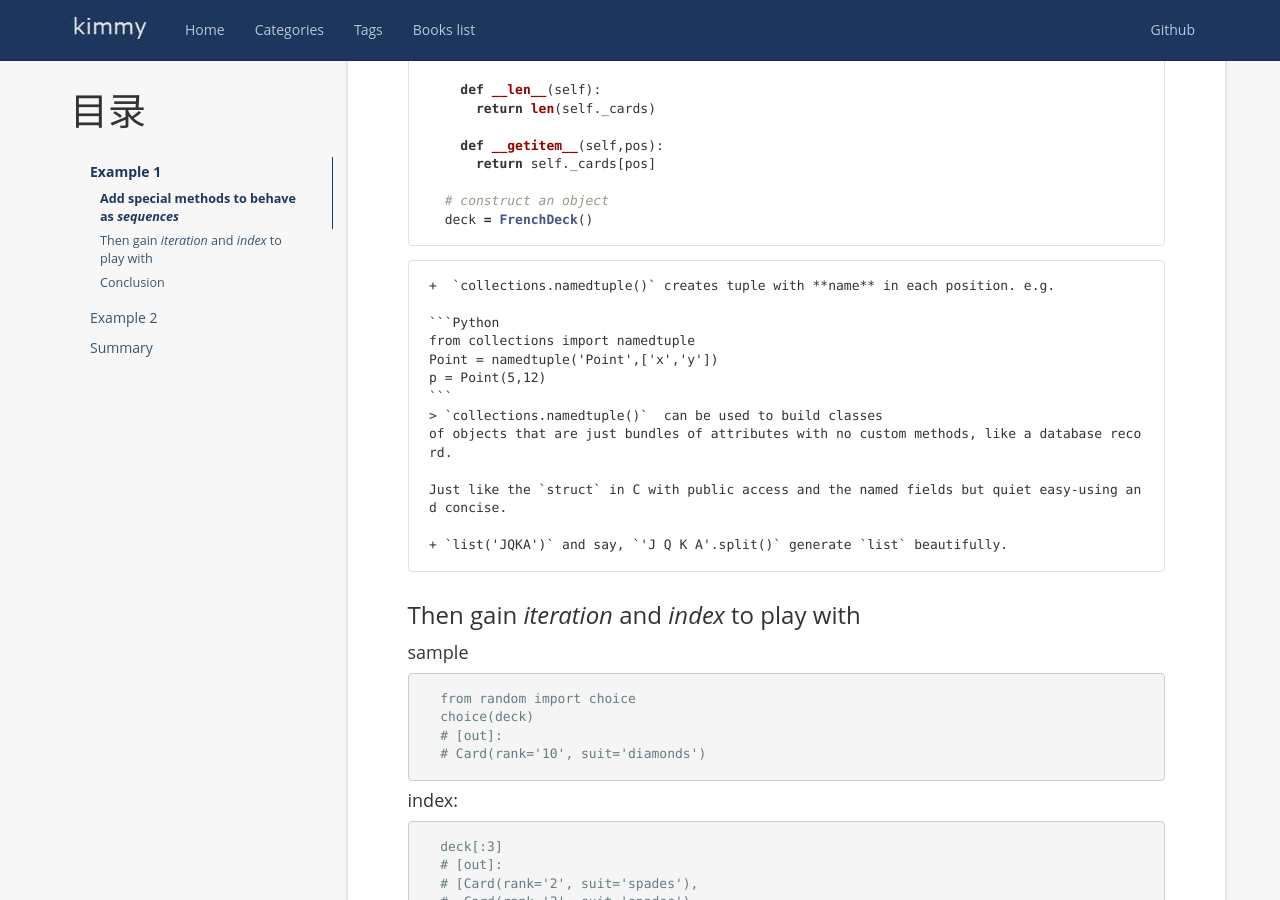
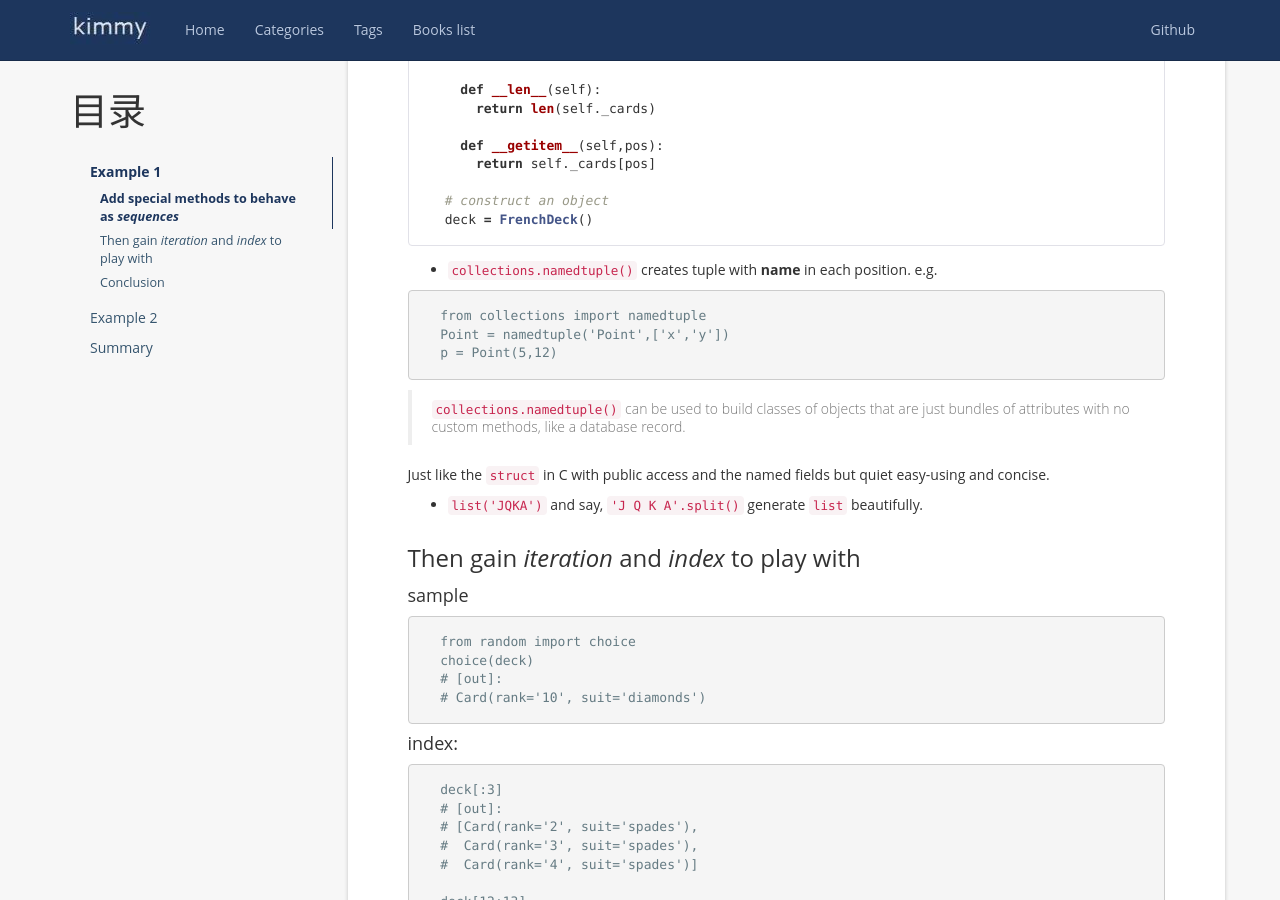
Before and after one commit to jkarakas/zengyu714.github.io, a Jekyll site: the page built from _posts/2017-02-07-fluent-python-01.md, in a window 1280 px wide and 900 px high, scrolled down 777 px. Built offline with Jekyll 4.4.1, drawn with Linux system fonts in a browser that asks for light colours; nearby versions of some CDN libraries; comment, search, counter and statistics services are not loaded; some of the changed lines change nothing that is shown; some of the changed text lies outside the part shown.

Commit message:
Update post
Markdown files looks strange when open the webs from outer site.

````diff
--- a/_posts/2017-02-07-fluent-python-01.md
+++ b/_posts/2017-02-07-fluent-python-01.md
@@ -43,21 +43,22 @@ tags:
   deck = FrenchDeck()
   ```
 
-    +  `collections.namedtuple()` creates tuple with **name** in each position. e.g.
+  + `collections.namedtuple()` creates tuple with **name** in each position. e.g.
 
-    ```Python
-    from collections import namedtuple
-    Point = namedtuple('Point',['x','y'])
-    p = Point(5,12)
-    ```
-    > `collections.namedtuple()`  can be used to build classes
-    of objects that are just bundles of attributes with no custom methods, like a database record.
+  ```Python
+  from collections import namedtuple
+  Point = namedtuple('Point',['x','y'])
+  p = Point(5,12)
+  ```
+  > `collections.namedtuple()`  can be used to build classes
+  of objects that are just bundles of attributes with no custom methods, like a database record.
 
-    Just like the `struct` in C with public access and the named fields but quiet easy-using and concise.
+  Just like the `struct` in C with public access and the named fields but quiet easy-using and concise.
 
-    + `list('JQKA')` and say, `'J Q K A'.split()` generate `list` beautifully.
+  + `list('JQKA')` and say, `'J Q K A'.split()` generate `list` beautifully.
 
 ### Then gain *iteration* and *index* to play with
+
 #### sample
   ```Python
   from random import choice
@@ -88,6 +89,7 @@ tags:
   **Supplement**: Accessing Lists
 
   + L[i:j] returns a new list, containing the objects between i and j
+
   ```python
   n = len(L)
   item = L[index]
@@ -96,14 +98,15 @@ tags:
 
   + Lists also support slice *steps*:
   seq = L[start:stop:step]
+
   ```python
   seq = L[::2] # get every other item, starting with the first
   seq = L[1::2] # get every other item, starting with the second
   ```
 
 #### sort
+  ```python
 
-  ```python
   suit_values = dict(spades = 3, hearts = 2, diamonds = 1, clubs = 0)
 
   def spades_high(card):
@@ -147,12 +150,13 @@ class Vector:
     def __mul__(self,scalar):
         return Vector(self.x*scalar,self.y*scalar)
 ```
-+ `hypot(x,y)` returns $\sqrt{x^2 + y^2}$
++ `hypot(x,y)` returns sqrt(x^2 + y^2)
 + `return bool(self.x or self.y)` better than `return bool(abs(self))`
-+ Difference between \__str\__ and \__repr\__ in Python, see [more](http://stackoverflow.com/questions/1436703/difference-between-str-and-repr-in-python "stackoverflow")
-   + \__repr\__ goal is to be unambiguous, understanding the object, placeholder `%r`
-   + \__str\__ goal is to be readable, optional implemention, placeholder `%s`
-   + \__repr\__ overrides \__str\__
+### \__str__ and \__repr__
+Difference between \__str\__ and \__repr\__ in Python, see [more](http://stackoverflow.com/questions/1436703/difference-between-str-and-repr-in-python "stackoverflow")
+ + \__repr\__ goal is to be unambiguous, understanding the object, placeholder `%r`
+ + \__str\__ goal is to be readable, optional implemention, placeholder `%s`
+ + \__repr\__ overrides \__str\__
 
 ## Summary
 > By implementing special methods, your objects can behave like the built-in types, enabling
````
Also changed, not shown: books.md (+2 -0 lines).
